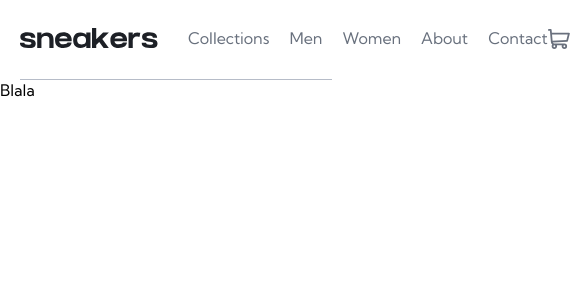
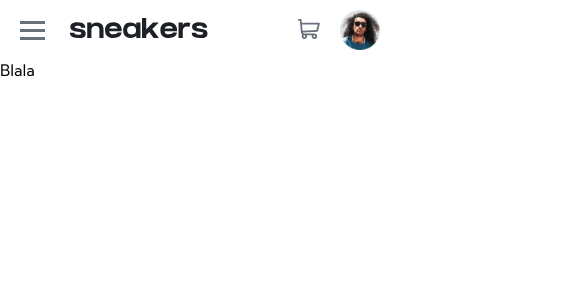
Before and after one commit to gabrielcarvalhogc/sneakers-ecommerce, a Next.js app: page / in a window 390 px wide. Shown: the top 300 px of the page, 585 px wide, since content can reach past the window. Built offline with nearby package versions, Linux system fonts and the light colour scheme.

Commit message:
feat: hamburger menu to small displays

```diff
--- a/src/components/header/header.module.scss
+++ b/src/components/header/header.module.scss
@@ -34,17 +34,74 @@
   }
 }
 
-@media (max-width: 768px) {
+@media (max-width: 550px) {
   .header {
-    padding: 20px;
-    max-width: 100%;
+    padding: 10px;
 
     .container {
-      gap: 30px;
+      display: flex;
+      justify-content: space-between;
+      align-items: center;
 
-      .list {
-        gap: 15px;
+      a {
+        position: relative;
+        left: 60px;
       }
+
+      .hamburgerMenu {
+        display: block;
+        height: 100vh;
+        position: absolute;
+        top: 0;
+        left: 0;
+        z-index: 1;
+        width: 200px;
+        background-color: $white;
+
+        .hamburgerIcon {
+          padding: 20px;
+
+          .bar {
+            background-color: $dark-gray;
+            height: 3px;
+            width: 25px;
+            margin: 5px 0;
+          }
+        }
+
+        ul {
+          li {
+            a {
+              position: inherit;
+            }
+          }
+        }
+      }
+      .open {
+        display: block;
+        z-index: 1;
+        width: auto;
+        background-color: $white;
+        position: absolute;
+
+        .hamburgerIcon {
+          padding-bottom: 15px;
+          padding: 10px;
+
+          .bar {
+            background-color: $dark-gray;
+            height: 3px;
+            width: 25px;
+            margin: 5px 0;
+          }
+        }
+        ul {
+          display: none;
+        }
+      }
+    }
+    .divider {
+      display: none;
     }
   }
 }
--- a/src/components/header/headerLinks/headerLinks.module.scss
+++ b/src/components/header/headerLinks/headerLinks.module.scss
@@ -23,3 +23,23 @@
     }
   }
 }
+
+@media (max-width: 550px) {
+  .list {
+    flex-direction: column;
+    padding: 15px;
+
+    .active {
+      top: 2px;
+      width: 50%;
+    }
+    li {
+      line-height: 20px;
+      a {
+        color: $black;
+        font-weight: 700;
+        text-decoration: none;
+      }
+    }
+  }
+}
--- a/src/components/header/index.tsx
+++ b/src/components/header/index.tsx
@@ -5,19 +5,32 @@ import { CartIcon } from "../icons/icon-cart";
 import { Logo } from "./logo";
 import styles from "./header.module.scss"
 import { HeaderLinks } from "./headerLinks";
+import { useState } from "react";
 
 export default function Header() {
+  const [isOpen, setIsOpen] = useState(false);
+
+  const toggleMenu = () => {
+    setIsOpen(!isOpen);
+  };
 
   return (
     <header className={styles.header}>
       <nav className={styles.container}>
         <a href="/" data-testid="logo" className={styles.logo}>
-          <Logo/>
+          <Logo />
         </a>
-        <HeaderLinks/>
+        <div className={`${isOpen ? styles.hamburgerMenu : styles.open}`}>
+          <div className={styles.hamburgerIcon} onClick={toggleMenu}>
+            <div className={styles.bar}></div>
+            <div className={styles.bar}></div>
+            <div className={styles.bar}></div>
+          </div>
+          <HeaderLinks />
+        </div>
       </nav>
       <div className={styles.userContainer}>
-        <button><CartIcon/></button>
+        <button><CartIcon /></button>
         <Image
           src="/images/image-avatar.png"
           width={40}
```
